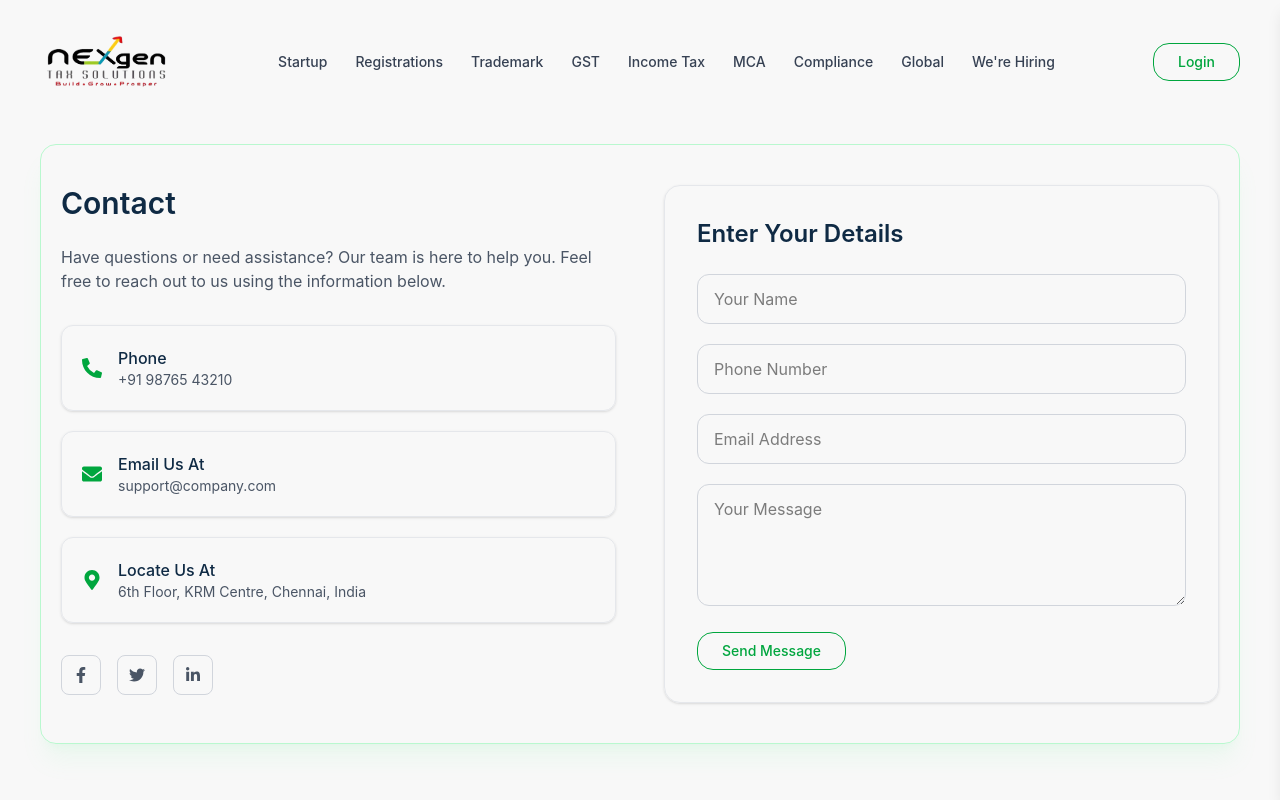
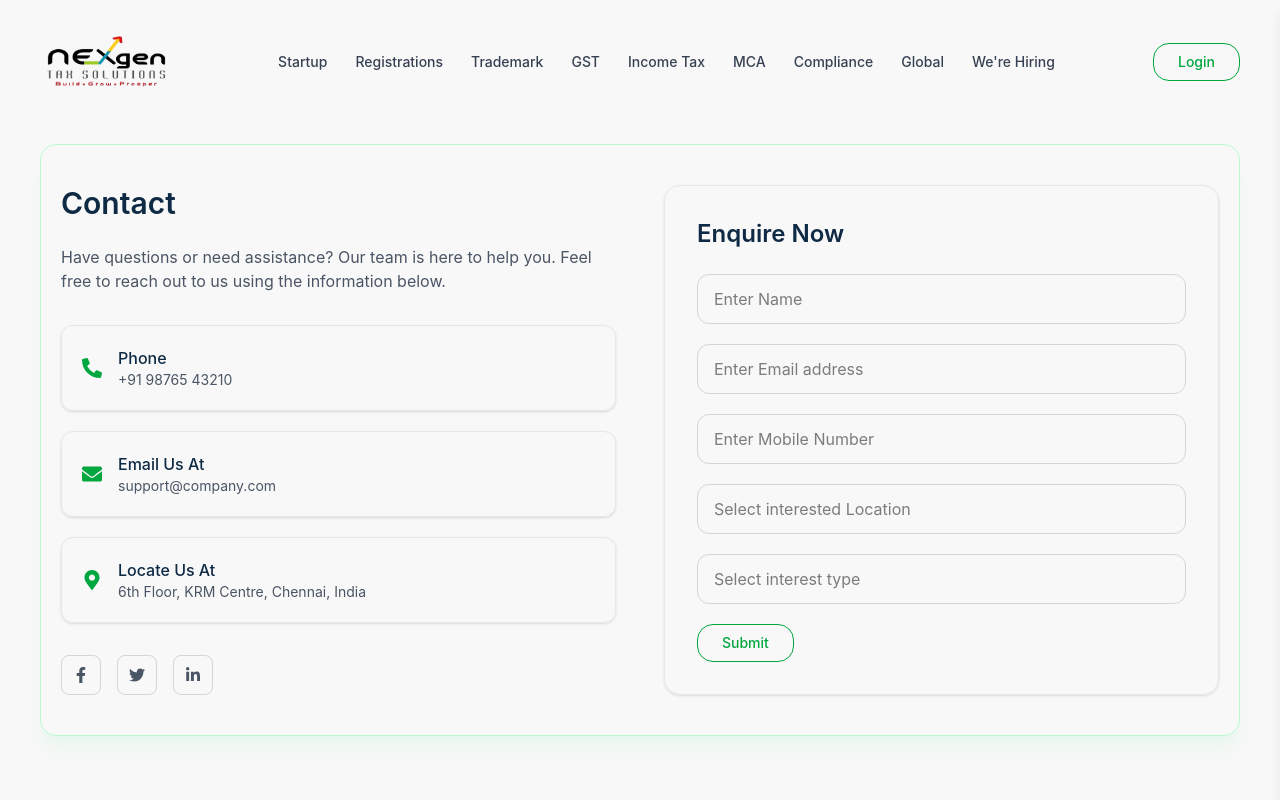
Before and after one commit to kaushal9001/nexgen-glovomega, a React (Vite) app: page /contact-us in a window 1280 px wide. Shown: the top 800 px of the page. Built offline with nearby package versions, Linux system fonts and the light colour scheme.

Commit message:
form update

```diff
--- a/src/Page/ContectusPage.jsx
+++ b/src/Page/ContectusPage.jsx
@@ -79,42 +79,47 @@ const ContactusPage = () => {
         </div>
 
         {/* Right Side Form */}
-        <div className="border border-gray-200 rounded-2xl p-8 shadow-sm">
+        <div className="border border-gray-200 rounded-2xl p-8 shadow-sm relative">
           <h2 className="text-2xl font-semibold text-[#0F2A44] mb-6">
-            Enter Your Details
+            Enquire Now
           </h2>
 
           <form className="space-y-5">
             <input
               type="text"
-              placeholder="Your Name"
+              placeholder="Enter Name"
+              className="w-full border border-gray-300 rounded-xl px-4 py-3 focus:outline-none focus:border-green-600"
+            />
+
+            <input
+              type="email"
+              placeholder="Enter Email address"
               className="w-full border border-gray-300 rounded-xl px-4 py-3 focus:outline-none focus:border-green-600"
             />
 
             <input
               type="tel"
-              placeholder="Phone Number"
+              placeholder="Enter Mobile Number"
               className="w-full border border-gray-300 rounded-xl px-4 py-3 focus:outline-none focus:border-green-600"
             />
 
             <input
-              type="email"
-              placeholder="Email Address"
+              type="text"
+              placeholder="Select interested Location"
+              className="w-full border border-gray-300 rounded-xl px-4 py-3 focus:outline-none focus:border-green-600"
+            />
+            <input
+              type="text"
+              placeholder="Select interest type"
               className="w-full border border-gray-300 rounded-xl px-4 py-3 focus:outline-none focus:border-green-600"
             />
 
-            <textarea
-              rows="4"
-              placeholder="Your Message"
-              className="w-full border border-gray-300 rounded-xl px-4 py-3 focus:outline-none focus:border-green-600"
-            ></textarea>
-
-            {/* Button (same effect you fixed) */}
+            {/* Submit Button */}
             <button className="relative overflow-hidden border border-green-600 text-green-600 px-6 py-2 rounded-2xl text-sm font-medium group">
               <span className="absolute inset-0 bg-green-600 w-0 group-hover:w-full transition-all duration-500"></span>
 
               <span className="relative z-10 group-hover:text-white transition">
-                Send Message
+                Submit
               </span>
             </button>
           </form>
```
